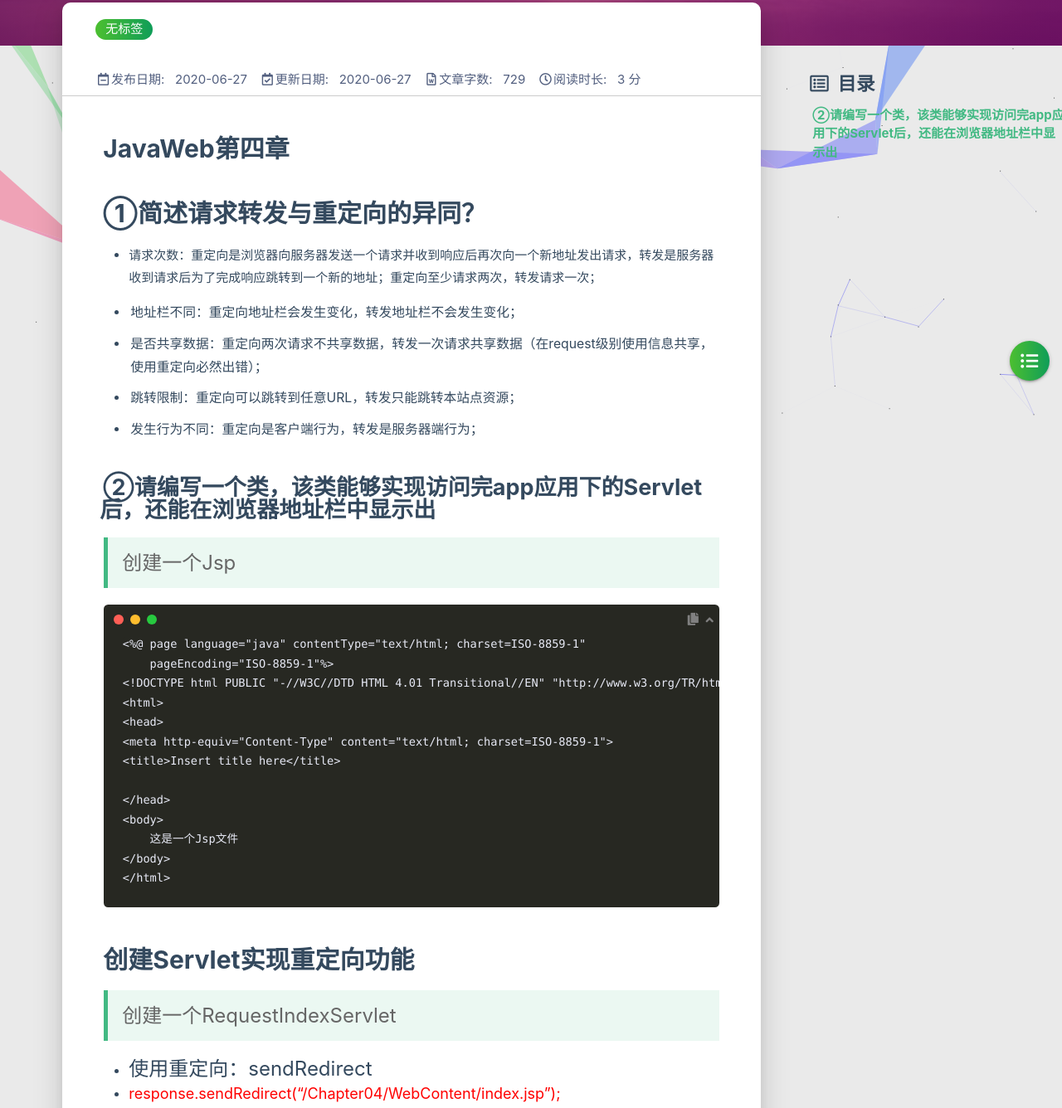
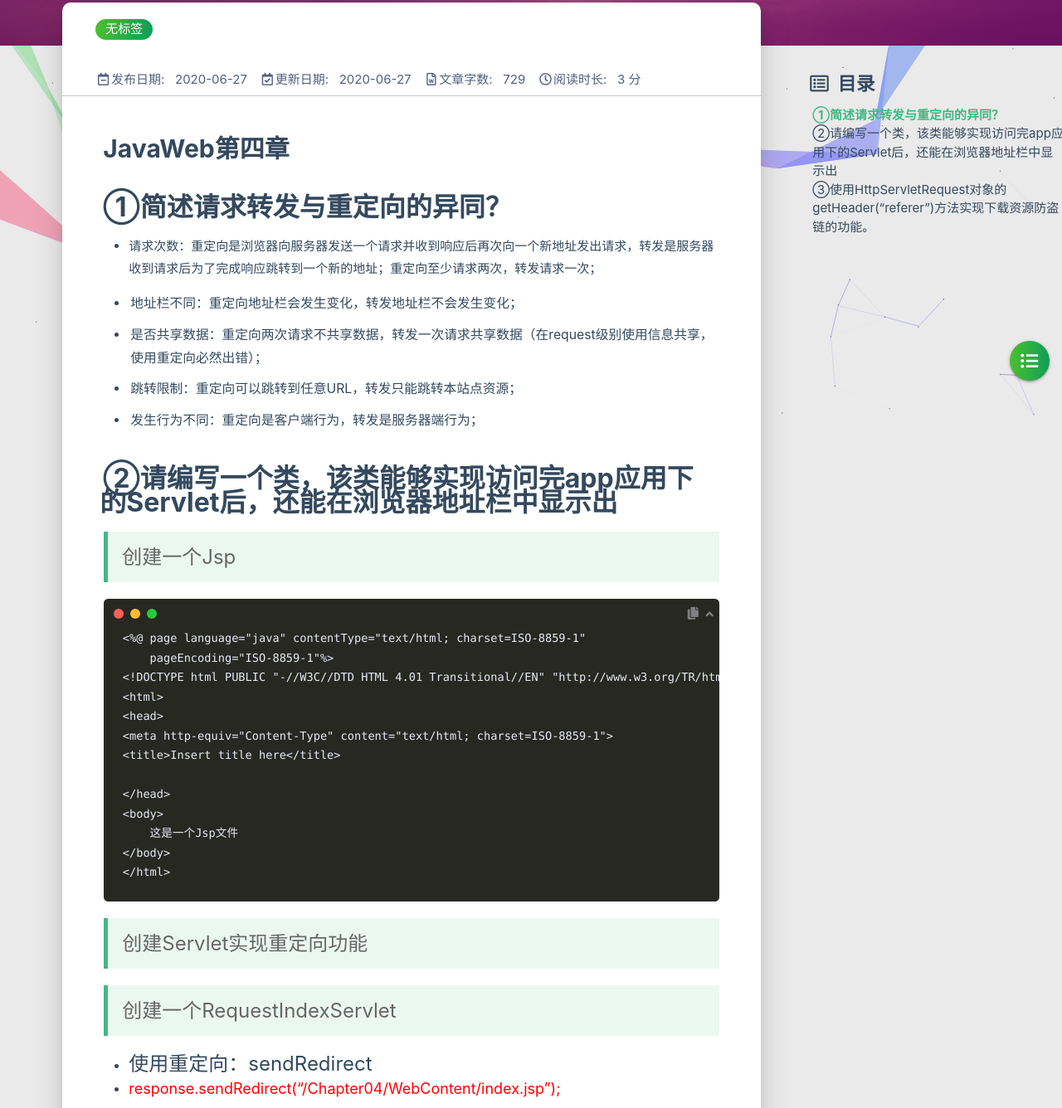
Before and after one commit to Whisme/Whisme-whisme.github.io, a plain HTML site: page 2020/06/27/JavaWeb第四章/index.html in a window 1280 px wide. Shown: the part 265-1601 px from the top of the page at 83% size. Drawn offline with Linux system fonts and the light colour scheme; no server answers.

Commit message:
Site updated: 2020-06-27 22:42:39

```diff
--- a/2020/06/27/JavaWeb第四章/index.html
+++ b/2020/06/27/JavaWeb第四章/index.html
@@ -473,7 +473,7 @@
         <hr class="clearfix">
         <div class="card-content article-card-content">
             <div id="articleContent">
-                <h1 id="JavaWeb第四章"><a href="#JavaWeb第四章" class="headerlink" title="JavaWeb第四章"></a>JavaWeb第四章</h1><h1 id="①简述请求转发与重定向的异同？"><a href="#①简述请求转发与重定向的异同？" class="headerlink" title="①简述请求转发与重定向的异同？"></a>①简述请求转发与重定向的异同？</h1><ul>
+                <h1 id="JavaWeb第四章"><a href="#JavaWeb第四章" class="headerlink" title="JavaWeb第四章"></a>JavaWeb第四章</h1><h2 id="①简述请求转发与重定向的异同？"><a href="#①简述请求转发与重定向的异同？" class="headerlink" title="①简述请求转发与重定向的异同？"></a><font size=6>①简述请求转发与重定向的异同？</font></h2><ul>
 <li>请求次数：重定向是浏览器向服务器发送一个请求并收到响应后再次向一个新地址发出请求，转发是服务器收到请求后为了完成响应跳转到一个新的地址；重定向至少请求两次，转发请求一次；</li>
 </ul>
 <ul>
@@ -486,7 +486,7 @@
 <li><p>发生行为不同：重定向是客户端行为，转发是服务器端行为；</p>
 </li>
 </ul>
-<h2 id="②请编写一个类，该类能够实现访问完app应用下的Servlet后，还能在浏览器地址栏中显示出"><a href="#②请编写一个类，该类能够实现访问完app应用下的Servlet后，还能在浏览器地址栏中显示出" class="headerlink" title="②请编写一个类，该类能够实现访问完app应用下的Servlet后，还能在浏览器地址栏中显示出"></a>②请编写一个类，该类能够实现访问完app应用下的Servlet后，还能在浏览器地址栏中显示出</h2><blockquote>
+<h2 id="②请编写一个类，该类能够实现访问完app应用下的Servlet后，还能在浏览器地址栏中显示出"><a href="#②请编写一个类，该类能够实现访问完app应用下的Servlet后，还能在浏览器地址栏中显示出" class="headerlink" title="②请编写一个类，该类能够实现访问完app应用下的Servlet后，还能在浏览器地址栏中显示出"></a><font size=6>②请编写一个类，该类能够实现访问完app应用下的Servlet后，还能在浏览器地址栏中显示出</font></h2><blockquote>
 <p><font size=5>创建一个Jsp</font></p>
 </blockquote>
 <pre><code>&lt;%@ page language=&quot;java&quot; contentType=&quot;text/html; charset=ISO-8859-1&quot;
@@ -501,7 +501,10 @@
 &lt;body&gt;
     这是一个Jsp文件
 &lt;/body&gt;
-&lt;/html&gt;</code></pre><h1 id="创建Servlet实现重定向功能"><a href="#创建Servlet实现重定向功能" class="headerlink" title="创建Servlet实现重定向功能"></a>创建Servlet实现重定向功能</h1><blockquote>
+&lt;/html&gt;</code></pre><blockquote>
+<p><font size=5>创建Servlet实现重定向功能</font></p>
+</blockquote>
+<blockquote>
 <p><font size=5>创建一个RequestIndexServlet</font></p>
 </blockquote>
 <ul>
@@ -537,7 +540,9 @@ public class RequestIndexServlet extends HttpServlet {
         doGet(request, response);
     }
 
-}</code></pre><h1 id="③使用HttpServletRequest对象的getHeader-“referer”-方法实现下载资源防盗链的功能。"><a href="#③使用HttpServletRequest对象的getHeader-“referer”-方法实现下载资源防盗链的功能。" class="headerlink" title="③使用HttpServletRequest对象的getHeader(“referer”)方法实现下载资源防盗链的功能。"></a>③使用HttpServletRequest对象的getHeader(“referer”)方法实现下载资源防盗链的功能。</h1><blockquote>
+}</code></pre><h2 id="③使用HttpServletRequest对象的getHeader-“referer”-方法实现下载资源防盗链的功能。"><a href="#③使用HttpServletRequest对象的getHeader-“referer”-方法实现下载资源防盗链的功能。" class="headerlink" title="③使用HttpServletRequest对象的getHeader(“referer”)方法实现下载资源防盗链的功能。"></a><font size=6>③使用HttpServletRequest对象的getHeader(“referer”)方法实现下载资源防盗链的功能。</h2></font>
+
+<blockquote>
 <p><font size=5>创建一个DownManagerServlet</font></p>
 </blockquote>
 <pre><code>package cn.itcast;
```
